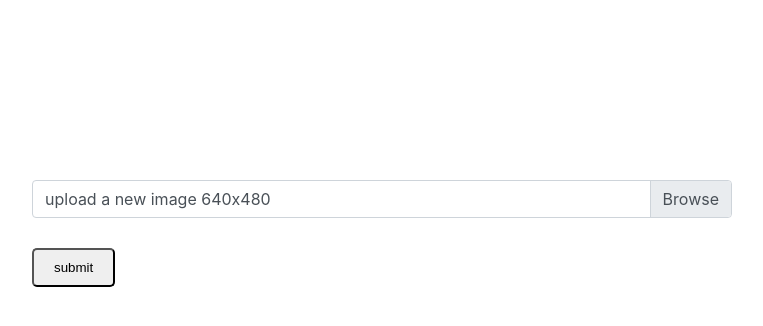
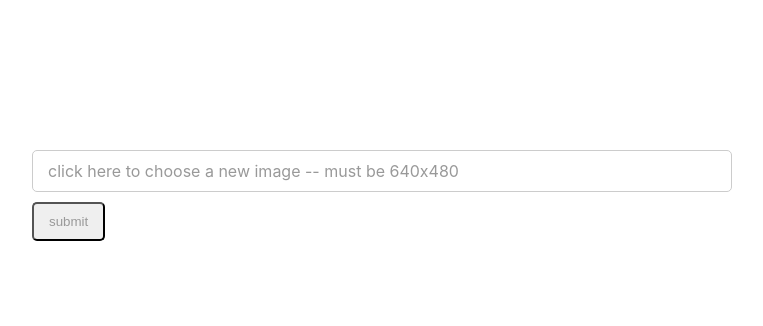
Before and after one commit to warpedpuppy/aws_s3_uploader_react, a React (Create React App) app in the folder frontend/: page / in a window 1280 px wide. Shown: the top 326 px of the page, without its empty margins (258-1021 px from the left). Built offline with nearby package versions, Linux system fonts and the light colour scheme; no server answers.

Commit message:
styled form

```diff
--- a/frontend/src/components/PhotoUploader.css
+++ b/frontend/src/components/PhotoUploader.css
@@ -6,61 +6,28 @@ form {
 form div {
     margin: 30px auto;
 }
-
-.custom-file {
+form .file-input-container {
     position: relative;
-    display: inline-block;
-    width: 100%;
-    height: calc(1.5em + .75rem + 2px);
-    margin-bottom: 0;
 }
-.custom-file-input {
-    position: relative;
-    z-index: 2;
-    width: 100%;
-    height: calc(1.5em + .75rem + 2px);
-    margin: 0;
+form .file-input {
     opacity: 0;
 }
-.custom-file-label {
+form .file-label {
+    border: 1px solid #CCC;
+    border-radius: 5px;
     position: absolute;
     top: 0;
+    left: 0;
     right: 0;
-    left: 0;
-    z-index: 1;
-    height: calc(1.5em + .75rem + 2px);
-    padding: .375rem .75rem;
-    font-weight: 400;
-    line-height: 1.5;
-    color: #495057;
-    background-color: #fff;
-    border: 1px solid #ced4da;
-    border-radius: .25rem;
+    cursor: pointer;
+    padding: 10px 15px;
+    color: #999;
+
 }
-.custom-file-input:lang(en)~.custom-file-label::after {
-    content: "Browse";
-    cursor: pointer;
-}
-.custom-file-label::after {
-    position: absolute;
-    top: 0;
-    right: 0;
-    bottom: 0;
-    z-index: 3;
-    display: block;
-    height: calc(1.5em + .75rem);
-    padding: .375rem .75rem;
-    line-height: 1.5;
-    color: #495057;
-    content: "Browse";
-    background-color: #e9ecef;
-    border-left: inherit;
-    border-radius: 0 .25rem .25rem 0;
-}
-
-button[type=submit] {
-    padding: 10px 20px;
+form button {
+    padding: 10px 15px;
     border-radius: 5px;
+    color: #999;
 }
 .hide {
     display:none;
--- a/frontend/src/components/PhotoUploader.js
+++ b/frontend/src/components/PhotoUploader.js
@@ -72,19 +72,19 @@ export default class PhotoUploader extends React.Component {
             <>
                 <h1 className={ (!this.state.hideForm) ? 'hide' : 'show' }>loading. . . </h1>
                 <form onSubmit={this.onSubmitHandler} className={(this.state.hideForm) ? 'hide' : 'show'}>
-                    <div className="custom-file">
+                    <div className="file-input-container">
                         <input
                             type="file"
-                            className="custom-file-input"
+                            className="file-input"
                             name="event_image"
                             id="event_image"
                             onChange={ this.onChangeHandler }
                             accept=".jpg, .png, .gif, .jpeg" />
                         <label
-                            className="custom-file-label"
+                            className="file-label"
                             id="loader-label"
                             htmlFor="event_image">
-                            upload a new image 640x480
+                            click here to choose a new image -- must be 640x480
                         </label>
                         <div className={photoMessageClass}>{this.state.photoMessage}</div>
                     </div>
```
